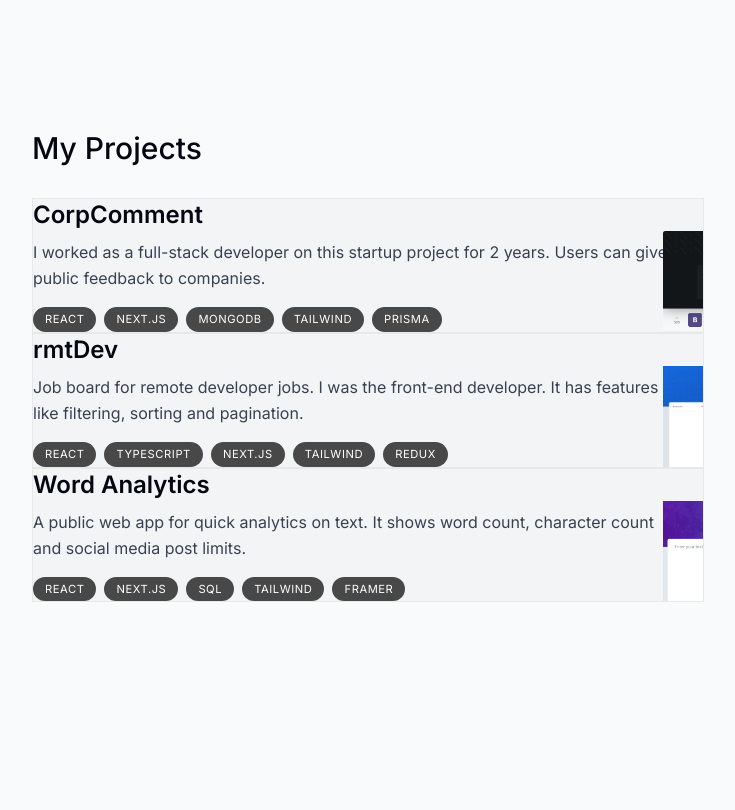
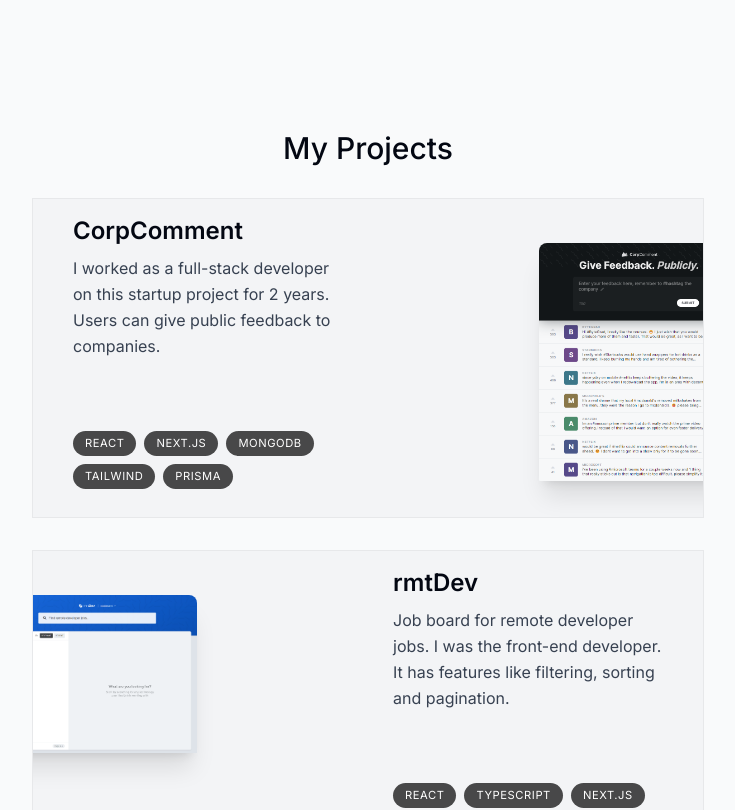
Before and after one commit to istiakmahmud0/my-portfolio, a Next.js app: page / in a window 1280 px wide. Shown: the part 1220-2030 px from the top of the page, without its empty margins (272-1007 px from the left). Before the commit the page ends 1822 px from the top, so only its background shows below. Built offline with nearby package versions, Linux system fonts and the light colour scheme.

Commit message:
wip: head section

```diff
--- a/app/layout.tsx
+++ b/app/layout.tsx
@@ -16,7 +16,7 @@ export default function RootLayout({
   children: React.ReactNode;
 }) {
   return (
-    <html lang="en">
+    <html lang="en" className="!scroll-smooth">
       <body
         className={`${inter.className} bg-gray-50 text-gray-950 pt-28 sm:pt-36`}
       >
--- a/components/Projects.tsx
+++ b/components/Projects.tsx
@@ -5,7 +5,7 @@ import Image from "next/image";
 
 const Projects = () => {
   return (
-    <section>
+    <section id="projects" className="scroll-mt-28">
       <SectionHeading>My Projects</SectionHeading>
       <div>
         {projectsData.map((project, index) => (
@@ -24,11 +24,11 @@ type projectDataProps = (typeof projectsData)[number];
 
 const Project = ({ title, description, tags, imageUrl }: projectDataProps) => {
   return (
-    <section className="bg-gray-100 max-w-[42rem] border border-black/5 overflow-hidden sm:pr-8 relative">
-      <div>
+    <section className="group mb-3 sm:mb-8 last:mb-0 bg-gray-100 max-w-[42rem] border border-black/5 overflow-hidden sm:pr-8 relative sm:h-[20rem] hover:bg-gray-200 transition">
+      <div className="sm:max-w-[50%] flex flex-col h-full py-4 px-5 sm:pl-10 sm:pr-2 pt-4 pb-7 group-even:ml-[20rem]">
         <h3 className="text-2xl font-semibold">{title}</h3>
         <p className="mt-2 leading-relaxed text-gray-700">{description}</p>
-        <ul className="flex gap-2 mt-4 flex-wrap">
+        <ul className="flex gap-2 mt-4 flex-wrap sm:mt-auto">
           {tags.map((tag, index) => (
             <li
               key={index}
@@ -45,7 +45,9 @@ const Project = ({ title, description, tags, imageUrl }: projectDataProps) => {
         height={`200`}
         alt="Project"
         quality={95}
-        className="absolute -right-40 top-8"
+        className="absolute -right-9 top-8 rounded-t-lg shadow-xl group-even:right-[initial] group-even:-left-9 group-hover:-translate-x-3 translate-y-3 group-hover:-rotate-2
+        group-even:group-hover:translate-x-3 group-even:translate-y-3 group-even:group-hover:-rotate-2
+        "
       />
     </section>
   );
--- a/components/SectionHeading.tsx
+++ b/components/SectionHeading.tsx
@@ -6,7 +6,9 @@ type SectionHeadingProps = {
 const SectionHeading = ({ children }: SectionHeadingProps) => {
   return (
     <div>
-      <h2 className="text-3xl font-medium capitalize mb-8">{children}</h2>
+      <h2 className="text-3xl font-medium capitalize mb-8 text-center">
+        {children}
+      </h2>
     </div>
   );
 };
--- a/components/about.tsx
+++ b/components/about.tsx
@@ -6,7 +6,7 @@ import { motion } from "framer-motion";
 const About = () => {
   return (
     <motion.section
-      className="mb-28 max-w-[45rem] text-center leading-8 sm:mb-40"
+      className="mb-28 max-w-[45rem] text-center leading-8 sm:mb-40 scroll-mt-28"
       initial={{
         opacity: 0,
         y: 100,
@@ -18,6 +18,7 @@ const About = () => {
       transition={{
         delay: 0.175,
       }}
+      id="about"
     >
       <SectionHeading>About Me</SectionHeading>
       <p className="mb-3">
--- a/components/intro.tsx
+++ b/components/intro.tsx
@@ -9,7 +9,10 @@ import { FaGithubSquare } from "react-icons/fa";
 
 const Intro = () => {
   return (
-    <section className="mb-28 max-w-[50rem] text-center sm:mb-0 scroll-mt-[100rem]">
+    <section
+      className="mb-28 max-w-[50rem] text-center sm:mb-0 scroll-mt-[100rem]"
+      id="home"
+    >
       <div className="flex items-center justify-center relative">
         <motion.div
           initial={{ opacity: 0, scale: 0 }}
```
